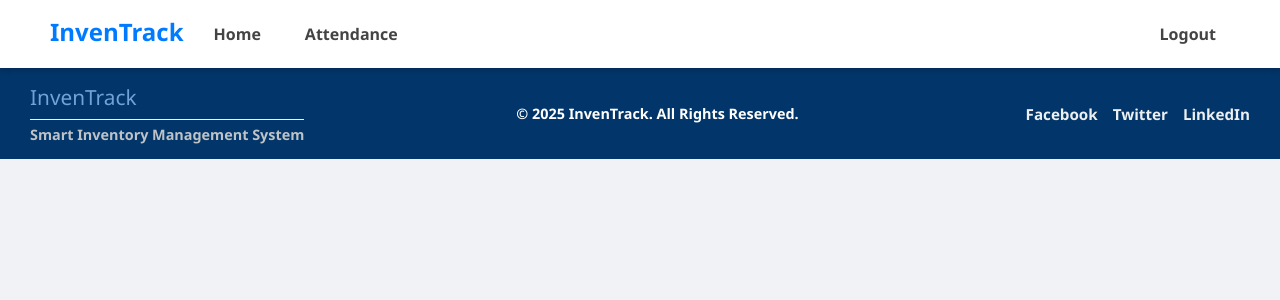
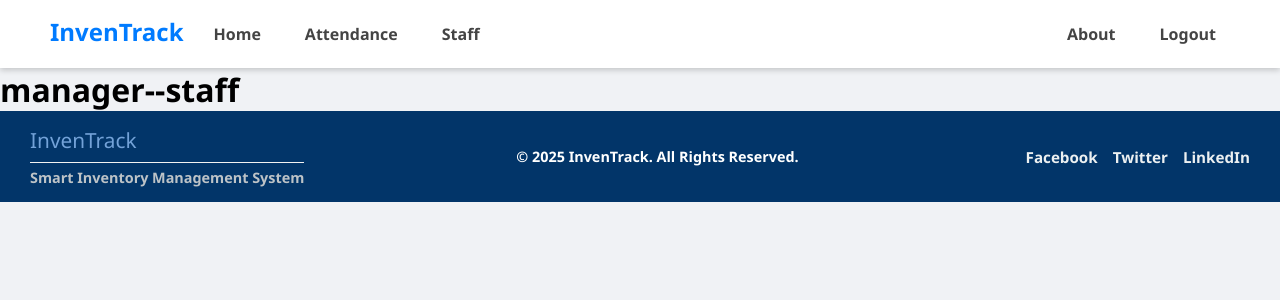
Before and after one commit to Navadeep-1817/inven_Track, a React (Vite) app in the folder invenTrack/: page /managerDashboard/managerstaff in a window 1280 px wide. Shown: the top 300 px of the page. Built offline with nearby package versions, Linux system fonts and the light colour scheme.

Commit message:
ongoing-attendance

```diff
--- a/invenTrack/src/App.jsx
+++ b/invenTrack/src/App.jsx
@@ -16,6 +16,7 @@ import Signup from "./pages/SignUp";
 import Dashboard from "./pages/Dashboard";
 import Branch from "./pages/Branch";
 import Attendance from "./pages/manager/Attendance";
+import ManagerStaff from "./pages/manager/ManagerStaff";
 
 // ✅ Dashboards
 import ManagerDashboard from "./pages/ManagerDashboard";
@@ -86,7 +87,9 @@ function App() {
                 <ManagerNavbar />
                 <Routes>
                   <Route index element={<ManagerDashboard />} /> {/* default */}
-                  <Route path="attendance" element={<Attendance />} />
+                  <Route path="/attendance" element={<Attendance />} />
+                  <Route path="/managerstaff" element={<ManagerStaff/>}/>
+                  <Route path="/aboutUs" element={<AboutUs />} />
                 </Routes>
                 <Footer />
               </>
--- a/invenTrack/src/components/ManagerNavbar.jsx
+++ b/invenTrack/src/components/ManagerNavbar.jsx
@@ -11,8 +11,11 @@ function ManagerNavbar() {
         <div className="logo">InvenTrack</div>
         <button onClick={() => navigate("/managerDashboard")}>Home</button>
         <button onClick={() => navigate("/managerDashboard/attendance")}>Attendance</button>
+        <button onClick={()=> navigate("/managerDashboard/staff")}>Staff</button>
+
       </div>
       <div className="navbar-right">
+        <button onClick={()=> navigate("/managerDashboard/aboutUs")}>About</button>
         <button onClick={() => navigate("/logout")}>Logout</button>
       </div>
     </nav>
--- /dev/null
+++ b/invenTrack/src/pages/manager/ManagerStaff.jsx
@@ -0,0 +1,11 @@
+import React from 'react'
+
+function ManagerStaff() {
+  return (
+    <div>
+      <h1>manager--staff</h1>
+    </div>
+  )
+}
+
+export default ManagerStaff;
```
